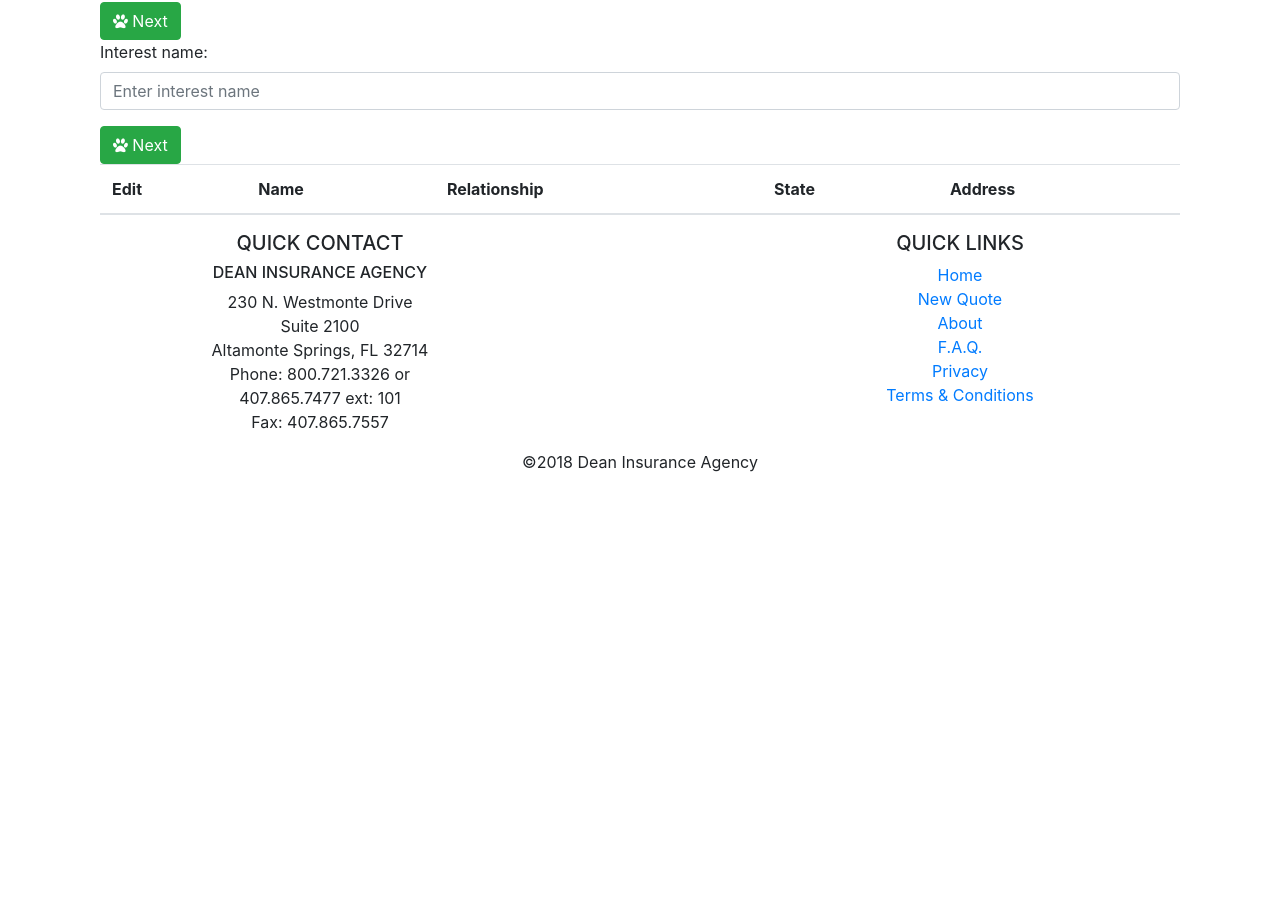
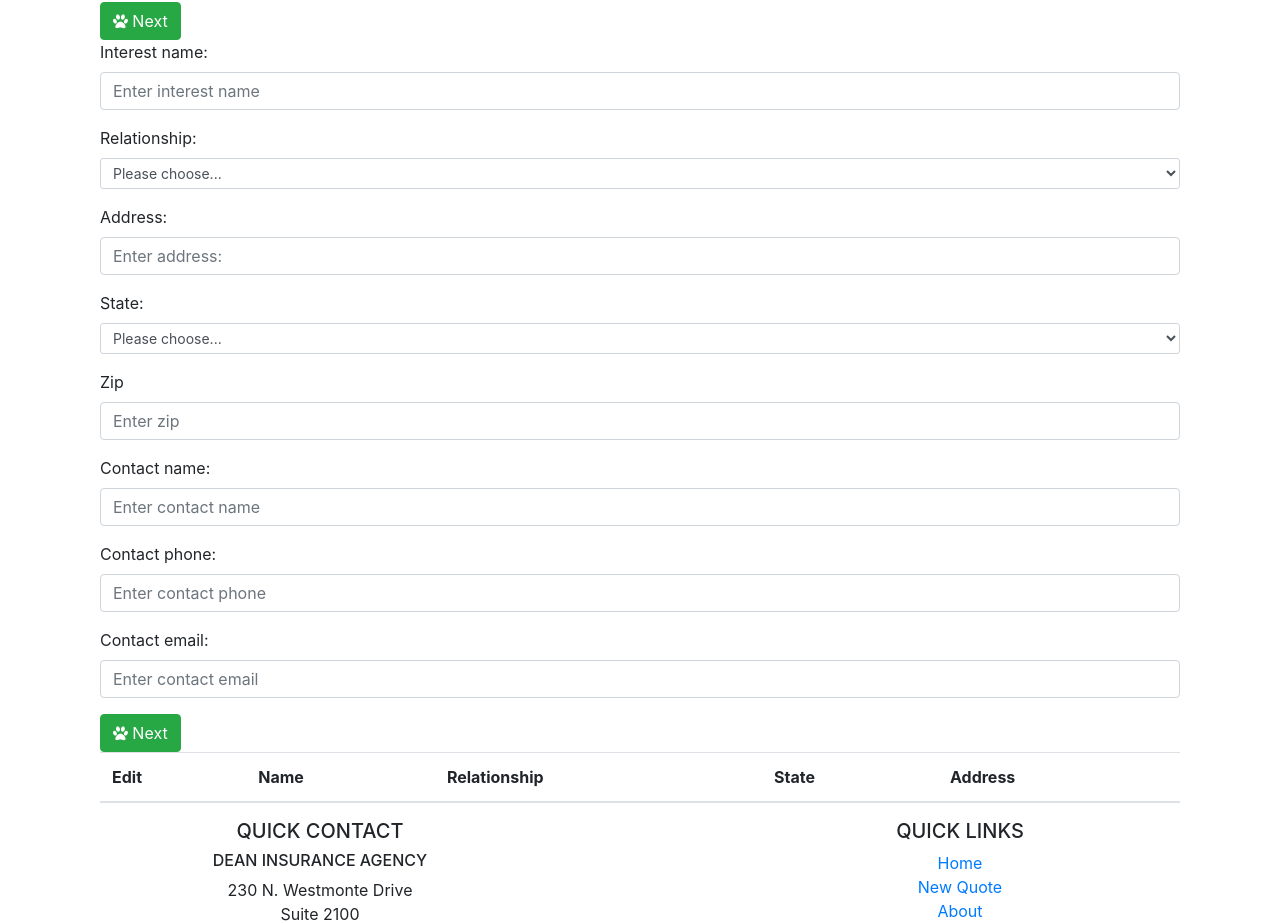
Before and after one commit to jmanock/fin-dog-bite, a React (Create React App) app: page /Quote in a window 1280 px wide. Shown: the part 2594-3517 px from the top of the page. Before the commit the page ends 3068 px from the top, so only its background shows below. Built offline with nearby package versions, Linux system fonts and the light colour scheme.

Commit message:
working now

```diff
--- a/src/Components/AddInsForm.jsx
+++ b/src/Components/AddInsForm.jsx
@@ -57,7 +57,23 @@ class AddInsForm extends Component{
     return(
       <div className='container'>
         <form onSubmit={this.onFormSubmit}>
+
           <Input type={'text'} title={'Interest name:'} name={'interestName'} value={this.state.Ins.interestName} placeholder={'Enter interest name'} handleChange={this.onInputChange} />
+
+          <Select title={'Relationship:'} name={'relationship'} options={['Landlord', 'Employer', 'Governmental entity','Other']} value={this.state.Ins.relationship} placeholder={'Please choose...'} handleChange={this.onInputChange} />
+
+          <Input type={'text'} title={'Address:'} name={'address'} value={this.state.Ins.address} placeholder={'Enter address:'} handleChange={this.onInputChange} />
+
+          <Select title={'State:'} name={'state'} options={this.state.options.state} handleChange={this.onInputChange} value={this.state.Ins.state} placeholder={'Please choose...'} />
+
+          <Input type={'number'} title={'Zip'} name={'zip'} value={this.state.Ins.zip} placeholder={'Enter zip'} handleChange={this.onInputChange} />
+
+          <Input type={'text'} title={'Contact name:'} name={'contactName'} value={this.state.Ins.contactName} handleChange={this.onInputChange} placeholder={'Enter contact name'} />
+
+          <Input type={'number'} title={'Contact phone:'} name={'contactPhone'} value={this.state.Ins.contactPhone} handleChange={this.onInputChange} placeholder={'Enter contact phone'} />
+
+          <Input type={'email'} title={'Contact email:'} name={'contactEmail'} value={this.state.Ins.contactEmail} handleChange={this.onInputChange} placeholder={'Enter contact email'} />
+
           <Button type={'btn btn-success'} action={this.onFormSubmit} title={'Next'} className={'fa fa-paw'} />
         </form>
       </div>
```
